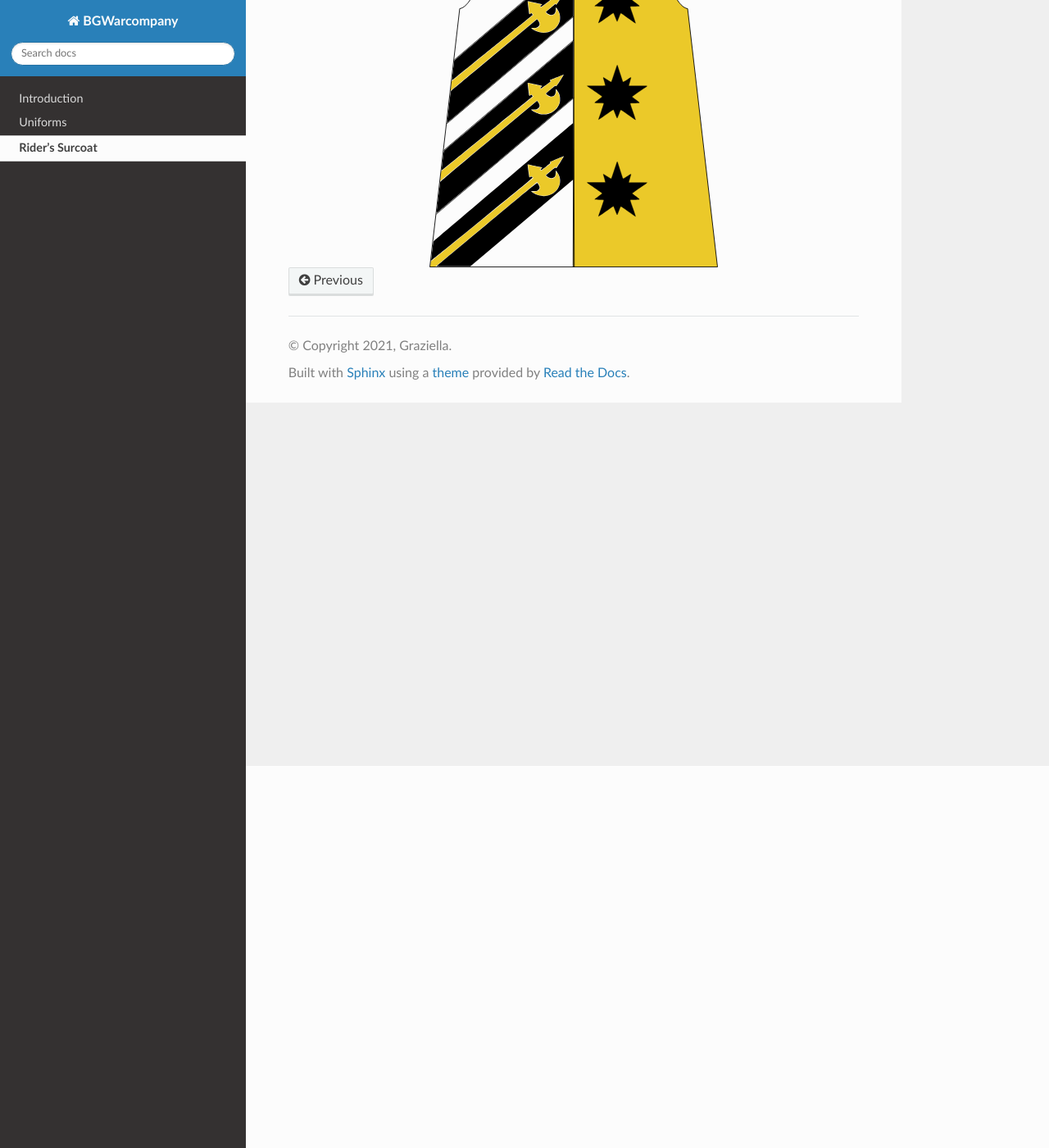
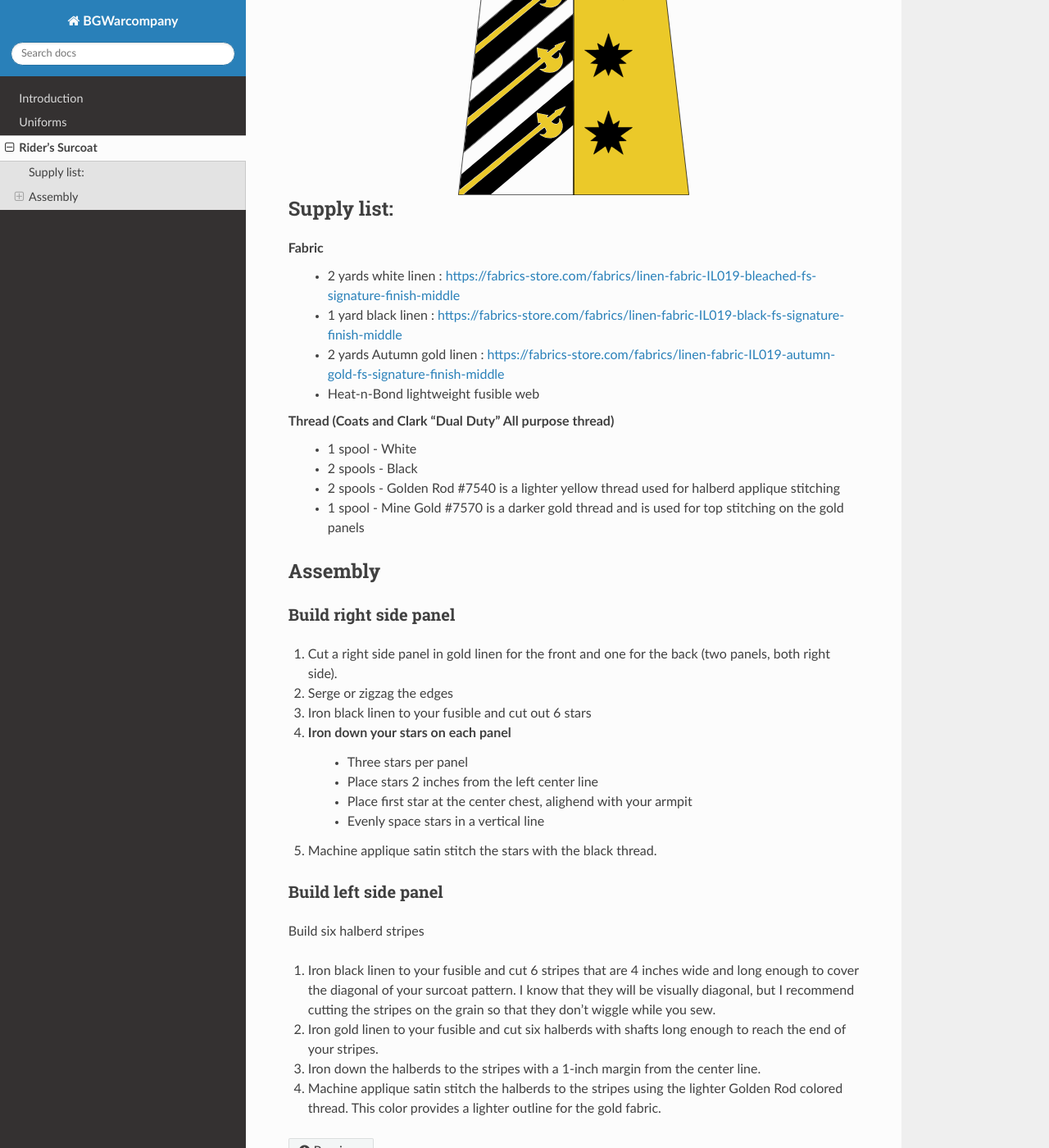
Before and after one commit to bgwarcompany/bgwarcompany, a Sphinx documentation site: the page built from docs/source/riders_surcoat.rst, in a window 1280 px wide and 1400 px high, scrolled down 466 px. Shown: the whole window at 82% size. Built offline with Sphinx 7.4.7 and the Read the Docs theme 3.1.0, drawn with Linux system fonts in a browser that asks for light colours.

Commit message:
Update riders_surcoat.rst

```diff
--- a/docs/source/riders_surcoat.rst
+++ b/docs/source/riders_surcoat.rst
@@ -13,4 +13,50 @@ The barony runs periodic sewing days where we assembly-line these coats so that
    :alt: Diagram of the rider's surcoat
    :figclass: align-center
    :align: center
-   :scale: 75 %
+   :scale: 60 %
+
+#############
+Supply list:
+#############
+
+Fabric
+   - 2 yards white linen : https://fabrics-store.com/fabrics/linen-fabric-IL019-bleached-fs-signature-finish-middle
+   - 1 yard black linen : https://fabrics-store.com/fabrics/linen-fabric-IL019-black-fs-signature-finish-middle
+   - 2 yards Autumn gold linen : https://fabrics-store.com/fabrics/linen-fabric-IL019-autumn-gold-fs-signature-finish-middle
+   - Heat-n-Bond lightweight fusible web
+
+Thread (Coats and Clark “Dual Duty” All purpose thread)
+   - 1 spool - White
+   - 2 spools - Black
+   - 2 spools - Golden Rod #7540 is a lighter yellow thread used for halberd applique stitching
+   - 1 spool - Mine Gold #7570 is a darker gold thread and is used for top stitching on the gold panels
+
+
+###################
+Assembly
+###################
+
+**********************
+Build right side panel
+**********************
+
+1. Cut a right side panel in gold linen for the front and one for the back (two panels, both right side).
+2. Serge or zigzag the edges
+3. Iron black linen to your fusible and cut out 6 stars
+4. Iron down your stars on each panel
+     - Three stars per panel
+     - Place stars 2 inches from the left center line
+     - Place first star at the center chest, alighend with your armpit
+     - Evenly space stars in a vertical line
+5. Machine applique satin stitch the stars with the black thread.
+
+*************************
+Build left side panel
+*************************
+
+Build six halberd stripes
+
+1. Iron black linen to your fusible and cut 6 stripes that are 4 inches wide and long enough to cover the diagonal of your surcoat pattern.  I know that they will be visually diagonal, but I recommend cutting the stripes on the grain so that they don't wiggle while you sew.
+2. Iron gold linen to your fusible and cut six halberds with shafts long enough to reach the end of your stripes.
+3. Iron down the halberds to the stripes with a 1-inch margin from the center line.
+4. Machine applique satin stitch the halberds to the stripes using the lighter Golden Rod colored thread.  This color provides a lighter outline for the gold fabric.
```
